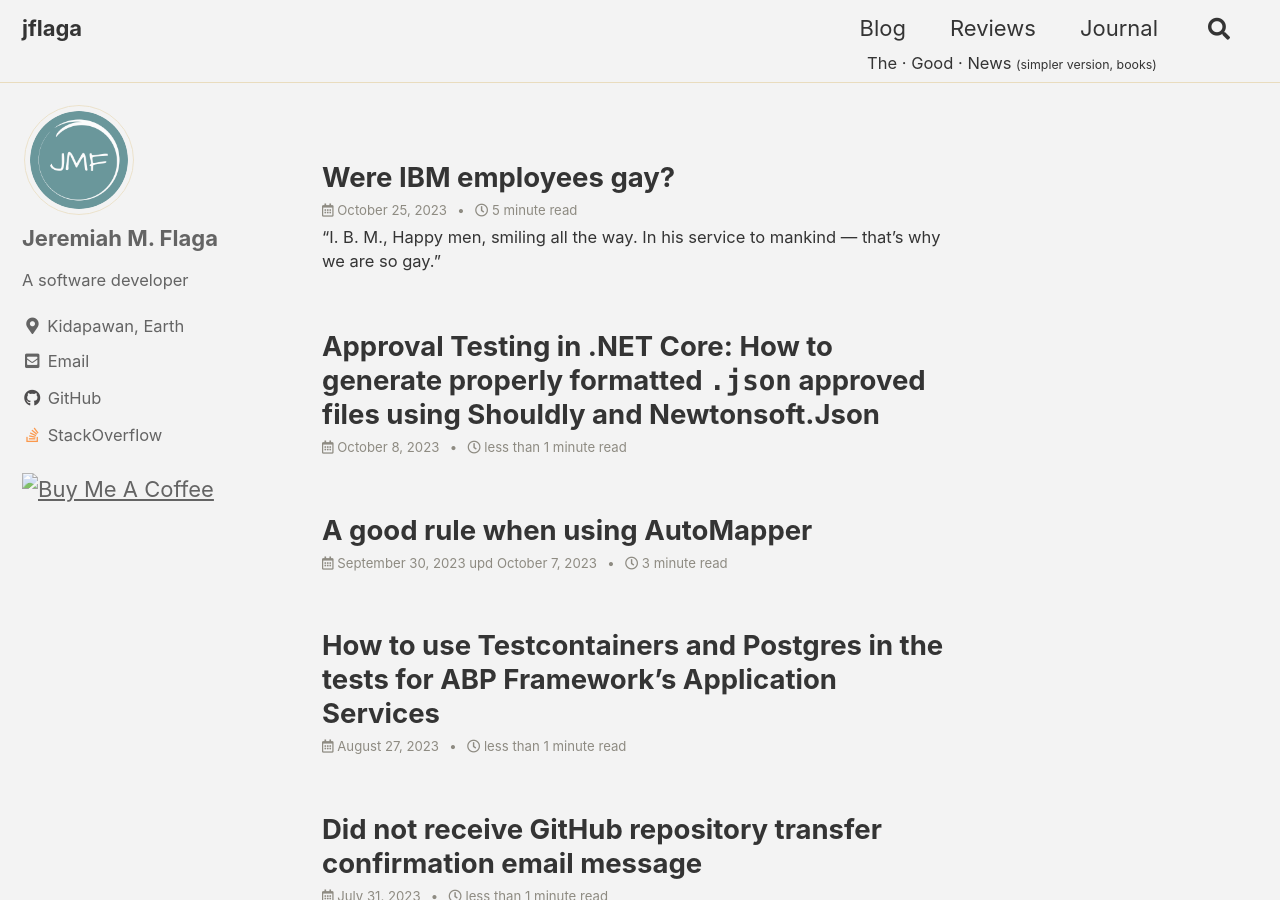
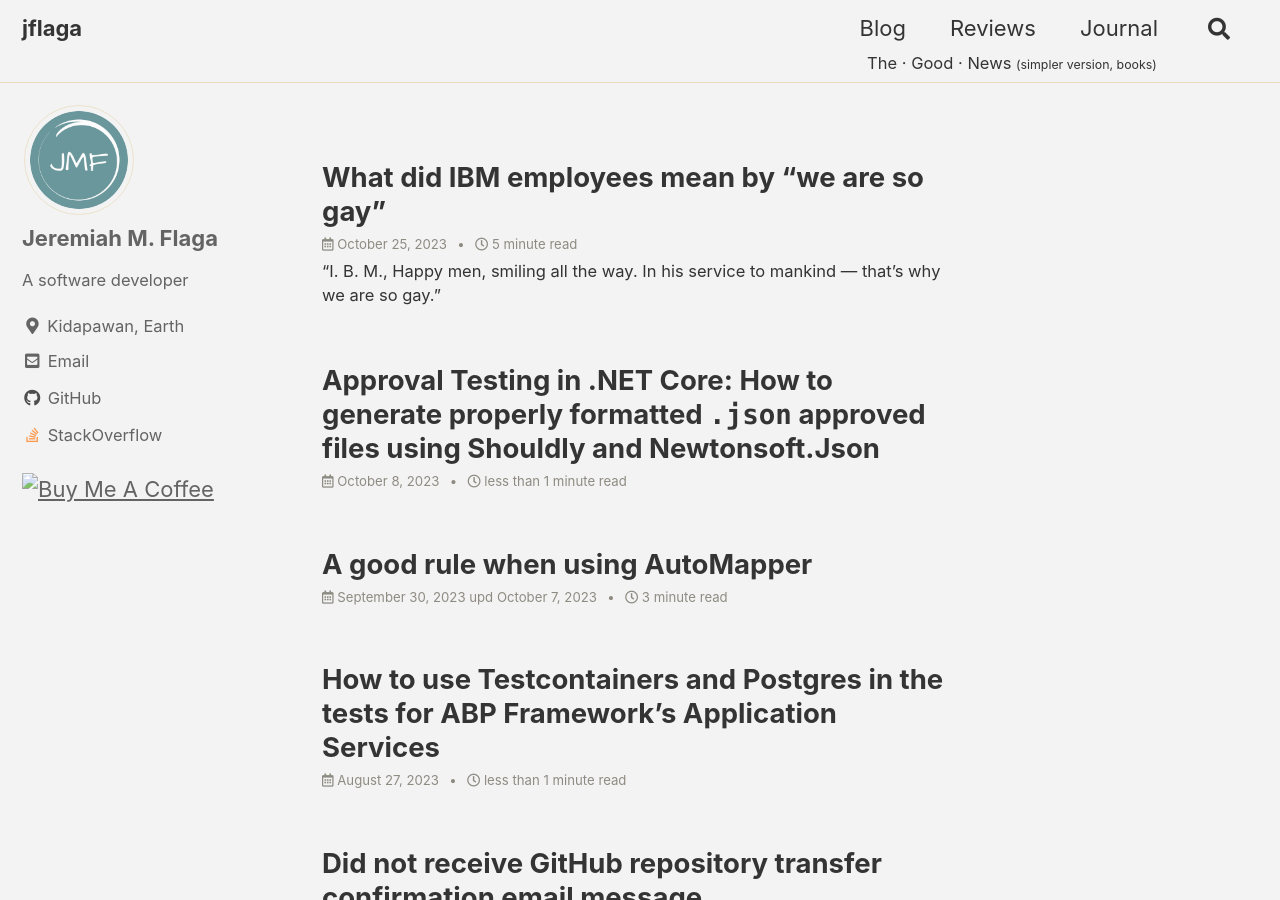
Before and after one commit to jflaga/jflaga.github.io, a Jekyll site: the page built from index.html, in a window 1280 px wide and 900 px high. Built offline with Jekyll 4.4.1, drawn with Linux system fonts in a browser that asks for light colours; cached includes are drawn as plain includes.

Commit message:
post: What did IBM employees mean by "we are so gay"

```diff
--- a/_posts/2023/2023-10-25-were-IBM-employees-gay-049de98.md
+++ b/_posts/2023/2023-10-29-what-did-IBM-employees-mean-by-we-are-so-gay-049de98.md
@@ -1,5 +1,5 @@
 ---
-title: "Were IBM employees gay?"
+title: "What did IBM employees mean by \"we are so gay\""
 excerpt: "\"I. B. M., Happy men, smiling all the way. In his service to mankind — that’s why we are so gay.\""
 date: 2023-10-25 03:30:00 PM UTC
 date_last_modified:
```
